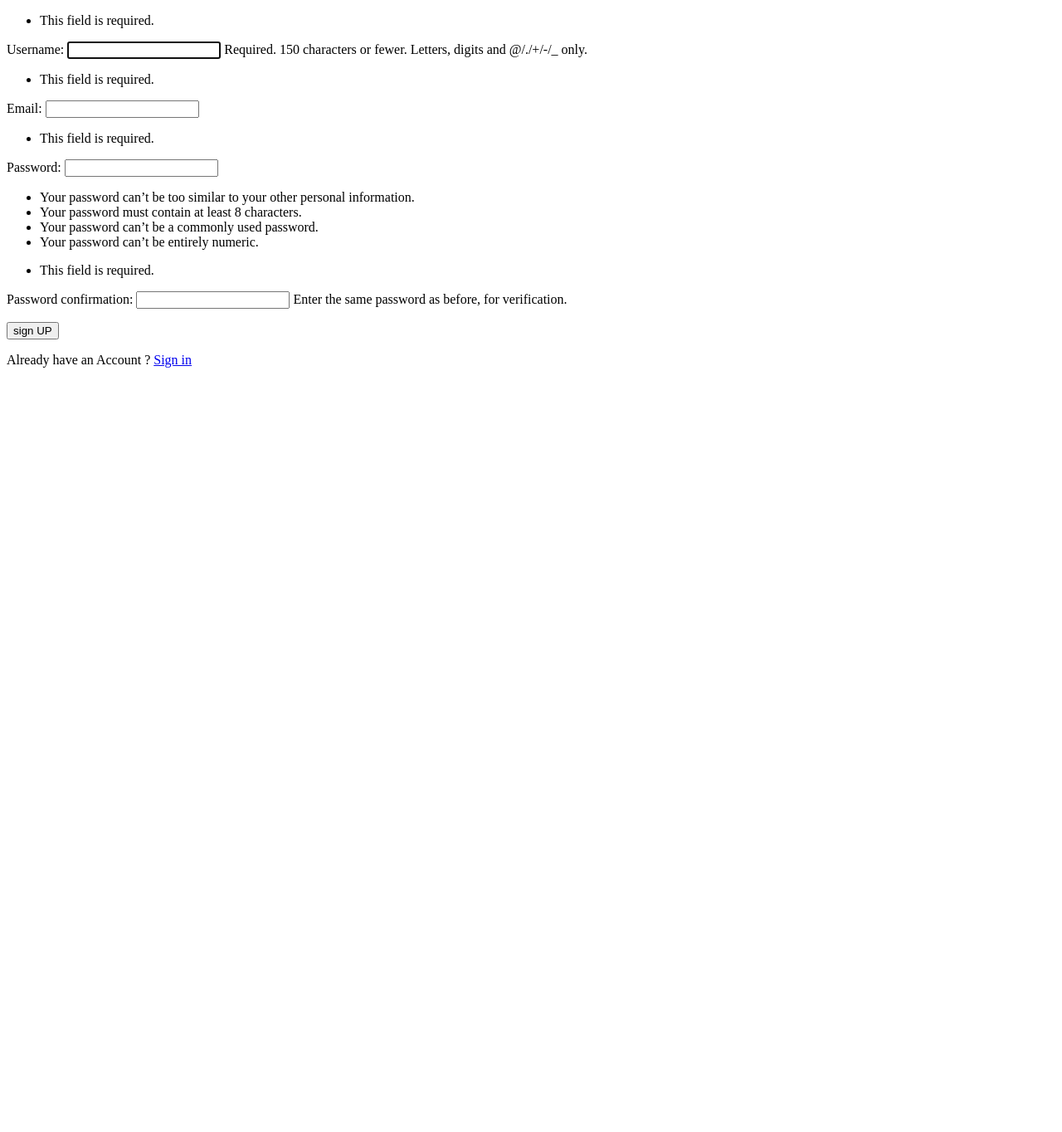
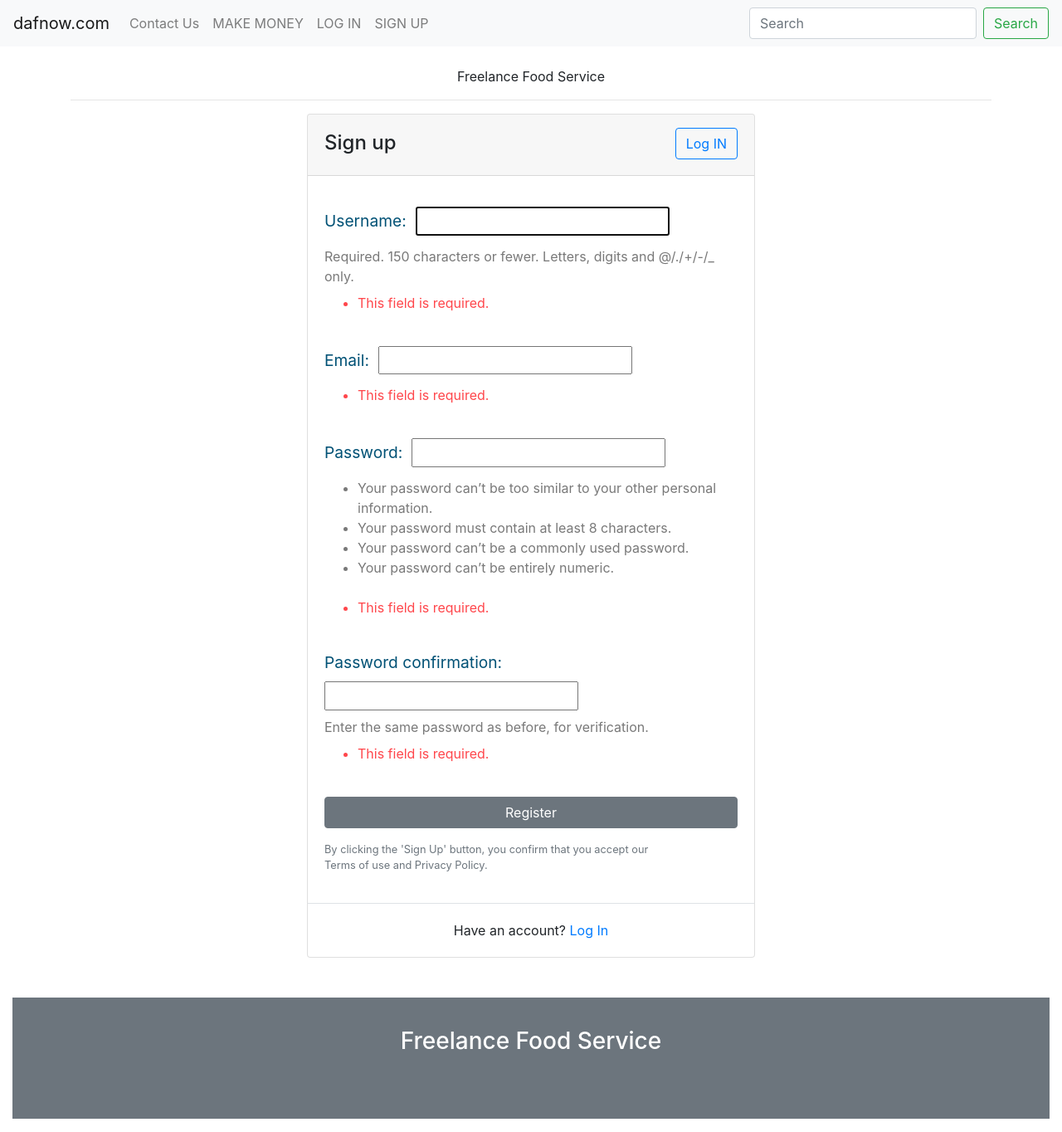
Before and after one commit to dee4git/FFSthree, a Django app: page /accounts/register/ in a window 1280 px wide. Shown: the whole page at 83% size. Before the commit the page ends 443 px from the top, so only its background shows below. Run offline with Django 3.2, Linux system fonts and the light colour scheme; some libraries are stand-ins or nearby versions.

Commit message:
login fixes::looks nicer than before. design changes. Password reset working.

```diff
--- a/accounts/templates/password_reset.html
+++ b/accounts/templates/password_reset.html
@@ -13,7 +13,7 @@
             {{ form.as_p }}
 
             <div>
-             <p> Request New Password<button type = "submit"</button></button></p>
+             <p> Request New Password<button type = "submit"></button></p>
             </div>
         </form>
 
--- a/accounts/templates/password_reset_confirm.html
+++ b/accounts/templates/password_reset_confirm.html
@@ -13,7 +13,7 @@
         {{ form.as_p }}
 
         <div>
-             <p> Reset Password<button type = "submit"</button></button></p>
+            <p> Reset Password<button type = "submit"></button></p>
         </div>
     </form>
 
--- /dev/null
+++ b/accounts/templates/profile.html
@@ -0,0 +1 @@
+<h1>profile</h1>
--- a/accounts/templates/register.html
+++ b/accounts/templates/register.html
@@ -1,24 +1,77 @@
-<!DOCTYPE html>
-<html lang="en">
-<head>
-    <meta charset="UTF-8">
-    <meta name="viewport" content="width=device-width, initial-scale=1.0">
-    <title>Register</title>
-</head>
-<body>
-    <div >
-        <form method = "POST">
-            {% csrf_token %}
-            {{ form.as_p }}
+<link href="//maxcdn.bootstrapcdn.com/bootstrap/4.0.0/css/bootstrap.min.css" rel="stylesheet" id="bootstrap-css">
+<script src="//maxcdn.bootstrapcdn.com/bootstrap/4.0.0/js/bootstrap.min.js"></script>
+<script src="//cdnjs.cloudflare.com/ajax/libs/jquery/3.2.1/jquery.min.js"></script>
+<!------ Include the above in your HEAD tag ---------->
 
-            <div>
-                <button type = "submit">sign UP</button>
-            </div>
-        </form>
-        <div>
+<link rel="stylesheet" href="https://use.fontawesome.com/releases/v5.0.8/css/all.css">
 
-            <p> Already have an Account ? <a href="{% url 'login' %}">Sign in</a></p>
-        </div>
+
+ {%extends "navbar.html" %}]
+ {% block content %}
+<div class="container">
+    <br>
+    <p class="text-center">Freelance Food Service
+    <hr>
+
+
+    <div class="row justify-content-center">
+        <div class="col-md-6">
+            <div class="card">
+                <header class="card-header">
+                    <a href={% url "login" %} class="float-right btn btn-outline-primary mt-1">Log IN</a>
+                    <h4 class="card-title mt-2">Sign up</h4>
+                </header>
+                <article class="card-body">
+                    <form method="POST" action="{% url 'register' %}">
+                        <div class="form-row">
+                            {% csrf_token %}
+                            <div class="col form-group">
+
+                            </div> <!-- form-group end.// -->
+                        </div> <!-- form-row end.// -->
+                        {% for foo in form %}
+                            <div class="form-group">
+
+        <span style="color: rgb(0,81,117); font-size: larger">
+            <label> {{ foo.label_tag }}&nbsp;&nbsp;{{ foo }}</label></span>
+
+                                <span style="color: rgba(0,0,0,0.53); ">
+            <label>{{ foo.help_text }}</label></span>
+
+                                <span style="color: #ff464b; ">
+            <label>{{ foo.errors }}</label></span>
+                            </div>
+                        {% endfor %}
+                        <div class="form-group">
+                            <button type="submit" class="btn btn-secondary btn-block"> Register</button>
+
+                        </div>
+
+                        <!-- form-group// -->
+                        <small class="text-muted">By clicking the 'Sign Up' button, you confirm that you accept our <br>
+                            Terms of use and Privacy Policy.</small>
+                    </form>
+                </article> <!-- card-body end .// -->
+                <div class="border-top card-body text-center">Have an account? <a href={% url "login" %}>Log In</a>
+                </div>
+            </div> <!-- card.// -->
+        </div> <!-- col.//-->
+
+    </div> <!-- row.//-->
+
+
+</div>
+<!--container end.//-->
+
+<br><br>
+<article class="bg-secondary mb-3">
+    <div class="card-body text-center">
+        <h3 class="text-white mt-3">Freelance Food Service</h3>
+{#        <p class="h5 text-white">Components and templates <br> for Ecommerce, marketplace, booking websites#}
+{#            and product landing pages</p>   <br>#}
+{#        <p><a class="btn btn-warning" target="_blank" href="http://bootstrap-ecommerce.com/"> Bootstrap-ecommerce.com#}
+{#            <i class="fa fa-window-restore "></i></a></p>#}
     </div>
-</body>
-</html>
+    <br><br>
+</article>
+{% endblock %}
--- a/accounts/urls.py
+++ b/accounts/urls.py
@@ -19,7 +19,6 @@ from django.urls import path
 from . import views as user_views
 
 urlpatterns = [
-    path('admin/', admin.site.urls),
     path('register/', user_views.register, name='register'),
     path('login/', auth_views.LoginView.as_view(template_name='login.html'), name='login'),
     path('logout/', auth_views.LogoutView.as_view(template_name='logout.html'), name='logout'),
--- a/templates/navbar.html
+++ b/templates/navbar.html
@@ -16,18 +16,28 @@
 
     <div class="collapse navbar-collapse" id="navbarSupportedContent">
         <ul class="navbar-nav mr-auto">
+
             <li class="nav-item">
                 <a class="nav-link" href="{% url 'contact_us' %}" >Contact Us</a>
             </li>
             <li class="nav-item">
                 <a class="nav-link" href="{% url 'working' %}">MAKE MONEY</a>
             </li>
+            {% if user.is_authenticated %}
                 <li class="nav-item">
-        <a class="nav-link" href="{% url 'working' %}">LOG IN </a>
+                    <a class="nav-link" href="{% url 'working' %}">See Profile :  {{user.username}} </a>
                 </li>
                 <li class="nav-item">
-        <a class="nav-link" href="{% url 'working' %}">SIGN UP</a>
+                    <a class="nav-link" href="{% url 'logout' %}">Log OUT Sir </a>
                 </li>
+            {% else %}
+                <li class="nav-item">
+                    <a class="nav-link" href="{% url 'login' %}">LOG IN </a>
+                </li>
+                <li class="nav-item">
+                    <a class="nav-link" href="{% url 'register' %}">SIGN UP</a>
+                </li>
+            {% endif %}
         </ul>
         <form class="form-inline my-2 my-lg-0">
             <input class="form-control mr-sm-2" type="search" placeholder="Search" aria-label="Search">
```
Also changed, not shown: accounts/templates/login.html (+57 -21 lines), accounts/templates/logout.html (line endings or trailing spaces), db.sqlite3. Lines whose indentation alone changed are shown as unchanged.
